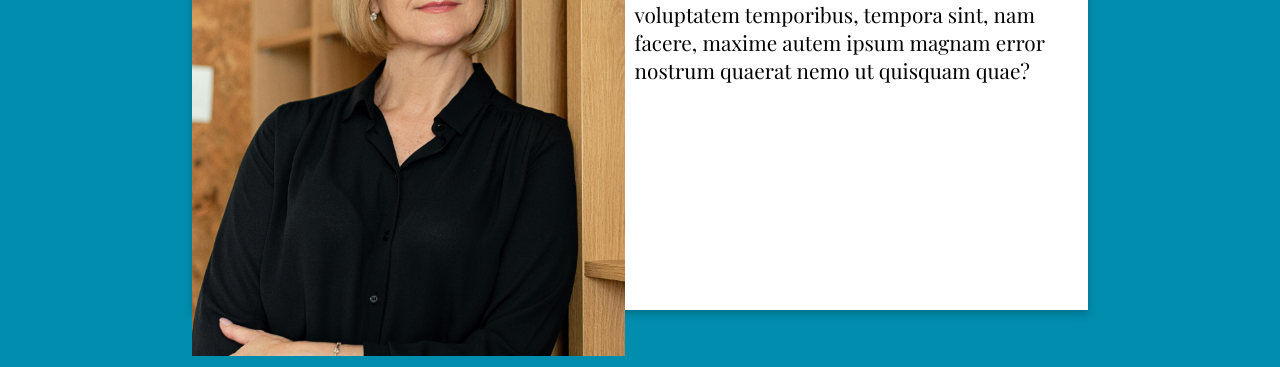
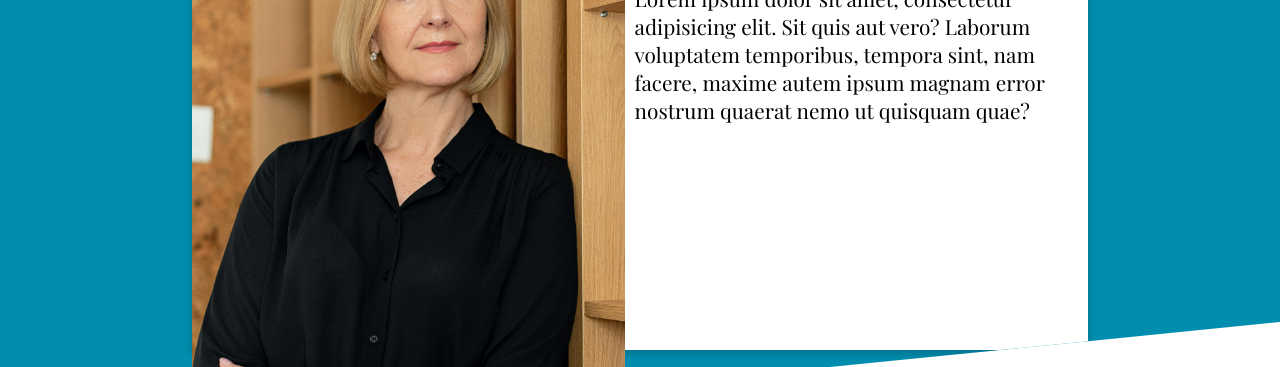
Before and after one commit to OjuoyeMoshoodOlawale/Home_page_TIA, a plain HTML site: page index.html in a window 1280 px wide. Shown: the part 190-557 px from the top of the page. Drawn offline with nearby package versions, Linux system fonts and the light colour scheme; a web font is replaced by a local one.

Commit message:
clip path updated

```diff
--- a/assets/style.css
+++ b/assets/style.css
@@ -19,13 +19,15 @@ body {
 }
 .about-hero {
   background-color: #018dae;
-  height: 70vh;
+  height: 80vh;
   width: 100vw;
   color: #fff;
   display: flex;
   justify-content: center;
   align-items: center;
   gap: 10px;
+  padding: 10px;
+  clip-path: polygon(0 0, 100% 0, 100% 80%, 0 100%);
 }
 
 .my-work {
```
